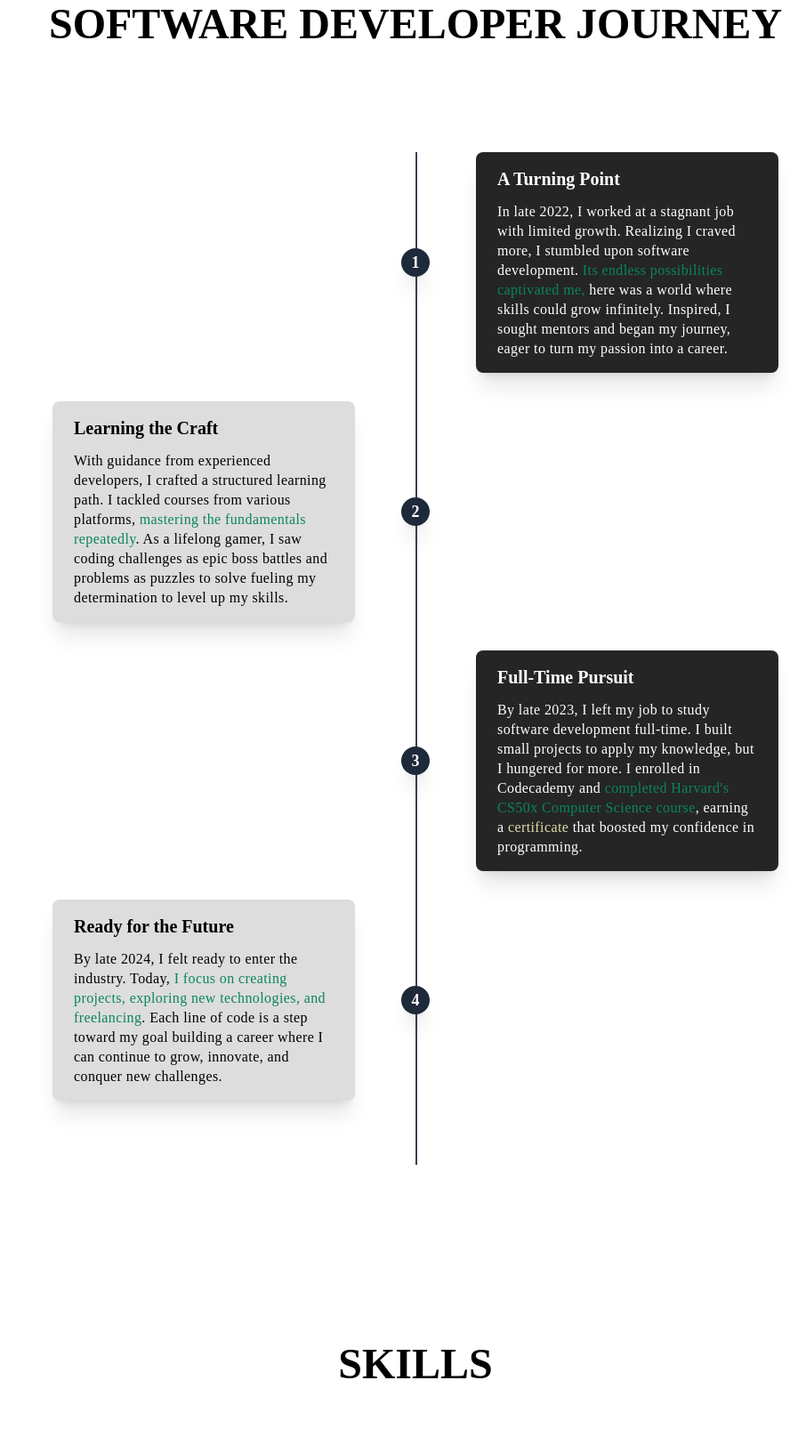
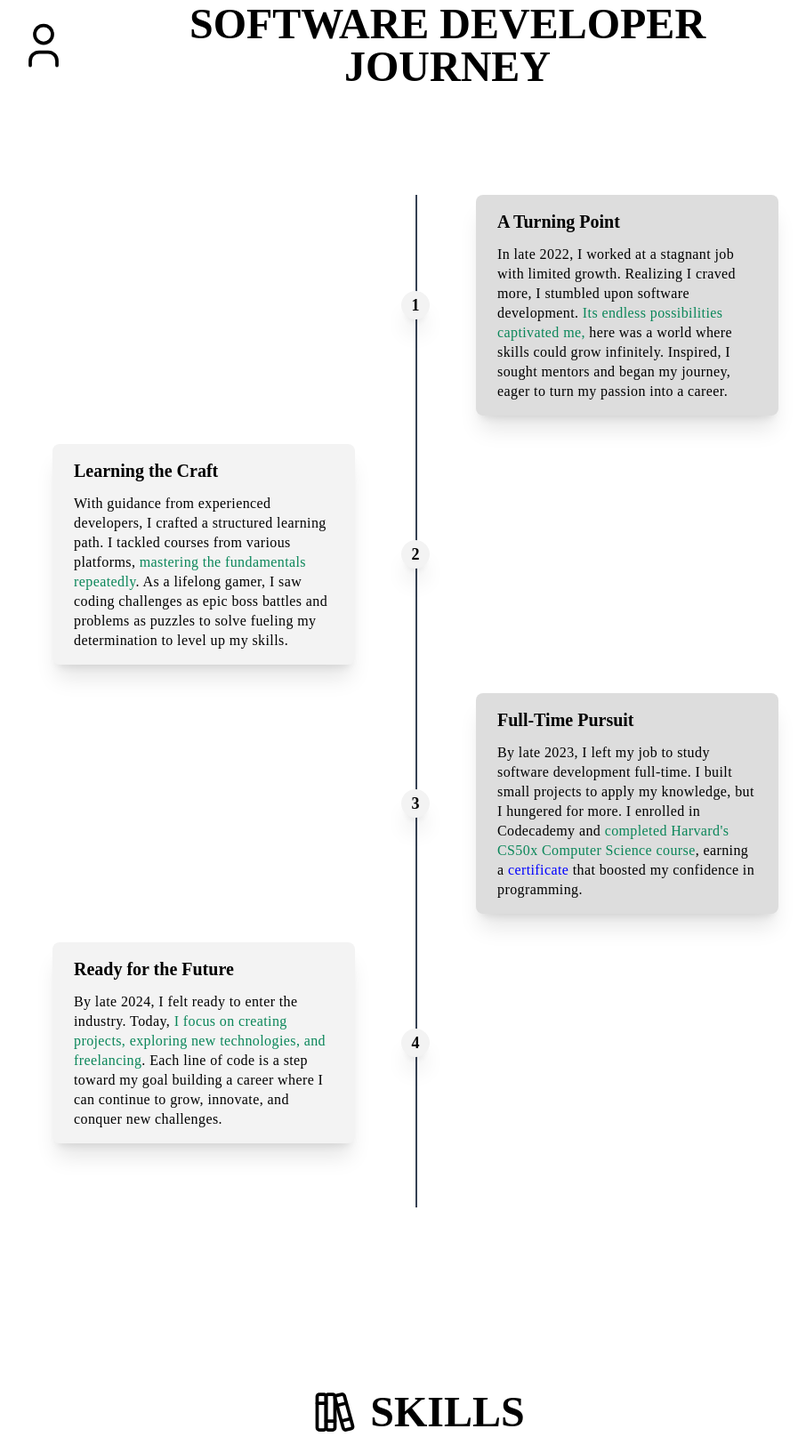
Before and after one commit to Lalz209/Portafolio-2, an Astro site: page / in a window 1280 px wide. Shown: the part 727-2360 px from the top of the page at 89% size, without its empty margins (173-1079 px from the left). Built offline with nearby package versions, Linux system fonts and the light colour scheme; Astro itself is replaced by a stand-in of ours.

Commit message:
fixed colors

```diff
--- a/src/components/Certificates.astro
+++ b/src/components/Certificates.astro
@@ -11,7 +11,17 @@ const certificates = [
 ];
 ---
 
-<h2 id="certificates" class="text-txt text-5xl text-center mb-30 font-bold">CERTIFICATES</h2>
+<div class="text-txt flex items-center mb-30 gap-3 justify-center">
+<svg xmlns="http://www.w3.org/2000/svg" viewBox="0 0 24 24" fill="none" stroke="currentColor" stroke-linecap="round" stroke-linejoin="round" width="60" height="60" stroke-width="1.5">
+  <path d="M15 15m-3 0a3 3 0 1 0 6 0a3 3 0 1 0 -6 0"></path>
+  <path d="M13 17.5v4.5l2 -1.5l2 1.5v-4.5"></path>
+  <path d="M10 19h-5a2 2 0 0 1 -2 -2v-10c0 -1.1 .9 -2 2 -2h14a2 2 0 0 1 2 2v10a2 2 0 0 1 -1 1.73"></path>
+  <path d="M6 9l12 0"></path>
+  <path d="M6 12l3 0"></path>
+  <path d="M6 15l2 0"></path>
+</svg>
+<h2 id="certificates" class="text-txt text-5xl text-center  font-bold">CERTIFICATES</h2>
+</div>
 <section class="certificates flex justify-center mb-50" data-certificates={JSON.stringify(certificates)}>
   {certificates.map((cert, index) => (
     <div class="certificate-card w-70 bg-nvbg p-4 rounded-lg shadow-md text-center">
--- a/src/components/Experience.astro
+++ b/src/components/Experience.astro
@@ -11,7 +11,15 @@ const experiences = [
 ---
 
 <section id="experience-section">
-<h2 id="experience"  class="text-txt text-5xl text-center mb-10 font-bold">EXPERIENCE</h2>
+  <div class="mb-10 text-txt flex justify-center items-center gap-3">
+  <svg xmlns="http://www.w3.org/2000/svg" viewBox="0 0 24 24" fill="none" stroke="currentColor" stroke-linecap="round" stroke-linejoin="round" width="60" height="60" stroke-width="1.5">
+    <path d="M3 7m0 2a2 2 0 0 1 2 -2h14a2 2 0 0 1 2 2v9a2 2 0 0 1 -2 2h-14a2 2 0 0 1 -2 -2z"></path>
+    <path d="M8 7v-2a2 2 0 0 1 2 -2h4a2 2 0 0 1 2 2v2"></path>
+    <path d="M12 12l0 .01"></path>
+    <path d="M3 13a20 20 0 0 0 18 0"></path>
+  </svg>
+<h2 id="experience"  class="text-txt text-5xl text-center  font-bold">EXPERIENCE</h2>
+</div>
 <div class="experience" data-experience={JSON.stringify(experiences)}>
   <ol class="relative mt-16">
     {experiences.map((exp) => (
--- a/src/components/Projects.astro
+++ b/src/components/Projects.astro
@@ -101,7 +101,14 @@ const projects = [
 ---
 
 <section id="projects-section">
-<h2 id="projects" class="text-txt text-5xl text-center mb-10 font-bold">PROJECTS</h2>
+  <div class="text-txt flex justify-center items-center gap-3 mb-10">
+  <svg xmlns="http://www.w3.org/2000/svg" viewBox="0 0 24 24" fill="none" stroke="currentColor" stroke-linecap="round" stroke-linejoin="round" width="60" height="60" stroke-width="1.5">
+    <path d="M7 8l-4 4l4 4"></path>
+    <path d="M17 8l4 4l-4 4"></path>
+    <path d="M14 4l-4 16"></path>
+  </svg>
+<h2 id="projects" class="text-txt text-5xl text-center  font-bold">PROJECTS</h2>
+</div>
 <div
   class="projects grid grid-cols-1 gap-10 mb-50 max-w-7xl mx-auto"
   data-projects={JSON.stringify(projects)}
--- a/src/components/Skills.astro
+++ b/src/components/Skills.astro
@@ -4,7 +4,18 @@
 
 <section id="skills-section">
 <div id="skills" class="bg-bg flex items-center gap-y-20 flex-col mb-50">
+  <div class="text-txt flex items-center gap-3">
+    <svg xmlns="http://www.w3.org/2000/svg" viewBox="0 0 24 24" fill="none" stroke="currentColor" stroke-linecap="round" stroke-linejoin="round" width="60" height="60" stroke-width="1.5">
+      <path d="M5 4m0 1a1 1 0 0 1 1 -1h2a1 1 0 0 1 1 1v14a1 1 0 0 1 -1 1h-2a1 1 0 0 1 -1 -1z"></path>
+      <path d="M9 4m0 1a1 1 0 0 1 1 -1h2a1 1 0 0 1 1 1v14a1 1 0 0 1 -1 1h-2a1 1 0 0 1 -1 -1z"></path>
+      <path d="M5 8h4"></path>
+      <path d="M9 16h4"></path>
+      <path d="M13.803 4.56l2.184 -.53c.562 -.135 1.133 .19 1.282 .732l3.695 13.418a1.02 1.02 0 0 1 -.634 1.219l-.133 .041l-2.184 .53c-.562 .135 -1.133 -.19 -1.282 -.732l-3.695 -13.418a1.02 1.02 0 0 1 .634 -1.219l.133 -.041z"></path>
+      <path d="M14 9l4 -1"></path>
+      <path d="M16 16l3.923 -.98"></path>
+    </svg>
   <h1 class="text-txt text-5xl font-bold">SKILLS</h1>
+</div>
   <div class="flex flex-col items-center gap-y-15">
     <h2 class="text-txt text-4xl">technologies I have worked with</h2>
     <div class="flex flex-col items-center text-center mb-30">
--- a/src/components/Welcome.astro
+++ b/src/components/Welcome.astro
@@ -3,28 +3,31 @@ const { modoInicial } = Astro.props;
 ---
 <section id="about-me-section">
 <div id="about-me" class="container bg-background mx-auto w-full h-full mt-50 mb-50">
-    <h2 class="text-txt text-5xl text-center mb-20 font-bold">SOFTWARE DEVELOPER JOURNEY</h2>
+  <div class="flex mb-20 items-center text-txt gap-3">
+  <svg xmlns="http://www.w3.org/2000/svg" viewBox="0 0 24 24" fill="none" stroke="currentColor" stroke-linecap="round" stroke-linejoin="round" width="60" height="60" stroke-width="1.5"> <path d="M8 7a4 4 0 1 0 8 0a4 4 0 0 0 -8 0"></path> <path d="M6 21v-2a4 4 0 0 1 4 -4h4a4 4 0 0 1 4 4v2"></path> </svg>
+    <h2 class="text-txt text-5xl text-center font-bold">SOFTWARE DEVELOPER JOURNEY</h2>
+  </div>
     <div class="relative wrap overflow-hidden p-10 h-full">
       <div class="border-2-2 absolute border-opacity-20 border-gray-700 h-full border" style="left: 50%"></div>
       <!-- right timeline -->
       <div class="mb-8 flex justify-between items-center w-full right-timeline">
         <div class="order-1 w-5/12"></div>
-        <div class="z-20 flex items-center order-1 bg-gray-800 shadow-xl w-8 h-8 rounded-full">
-          <h1 class="mx-auto font-semibold text-lg text-white">1</h1>
+        <div class="z-20 flex items-center order-1 bg-bg2 shadow-xl w-8 h-8 rounded-full">
+          <h1 class="mx-auto font-semibold text-lg text-txt">1</h1>
         </div>
         <div class="order-1 bg-bg1 rounded-lg shadow-xl w-5/12 px-6 py-4">
-          <h3 class="mb-3 font-bold text-white text-xl">A Turning Point</h3>
-          <p class="text-md leading-snug tracking-wide text-white text-opacity-100">In late 2022, I worked at a stagnant job with limited growth. Realizing I craved more, I stumbled upon software development. <span class="text-span">Its endless possibilities captivated me,</span> here was a world where skills could grow infinitely. Inspired, I sought mentors and began my journey, eager to turn my passion into a career.</p>
+          <h3 class="mb-3 font-bold text-txt text-xl">A Turning Point</h3>
+          <p class="text-md leading-snug tracking-wide text-txt text-opacity-100">In late 2022, I worked at a stagnant job with limited growth. Realizing I craved more, I stumbled upon software development. <span class="text-span">Its endless possibilities captivated me,</span> here was a world where skills could grow infinitely. Inspired, I sought mentors and began my journey, eager to turn my passion into a career.</p>
         </div>
       </div>
 
       <!-- left timeline -->
       <div class="mb-8 flex justify-between flex-row-reverse items-center w-full left-timeline">
         <div class="order-1 w-5/12"></div>
-        <div class="z-20 flex items-center order-1 bg-gray-800 shadow-xl w-8 h-8 rounded-full">
-          <h1 class="mx-auto text-white font-semibold text-lg">2</h1>
+        <div class="z-20 flex items-center order-1 bg-bg2 shadow-xl w-8 h-8 rounded-full">
+          <h1 class="mx-auto text-txt font-semibold text-lg">2</h1>
         </div>
-        <div class="order-1 bg-nvbg rounded-lg shadow-xl w-5/12 px-6 py-4">
+        <div class="order-1 bg-bg2 rounded-lg shadow-xl w-5/12 px-6 py-4">
           <h3 class="mb-3 font-bold text-txt text-xl">Learning the Craft</h3>
           <p class="text-md font-medium leading-snug tracking-wide text-txt text-opacity-100">With guidance from experienced developers, I crafted a structured learning path. I tackled courses from various platforms, <span class="text-span">mastering the fundamentals repeatedly</span>. As a lifelong gamer, I saw coding challenges as epic boss battles and problems as puzzles to solve fueling my determination to level up my skills.</p>
         </div>
@@ -33,22 +36,22 @@ const { modoInicial } = Astro.props;
       <!-- right timeline -->
       <div class="mb-8 flex justify-between items-center w-full right-timeline">
         <div class="order-1 w-5/12"></div>
-        <div class="z-20 flex items-center order-1 bg-gray-800 shadow-xl w-8 h-8 rounded-full">
-          <h1 class="mx-auto font-semibold text-lg text-white">3</h1>
+        <div class="z-20 flex items-center order-1 bg-bg2 shadow-xl w-8 h-8 rounded-full">
+          <h1 class="mx-auto font-semibold text-lg text-txt">3</h1>
         </div>
         <div class="order-1 bg-bg1 rounded-lg shadow-xl w-5/12 px-6 py-4">
-          <h3 class="mb-3 font-bold text-white text-xl">Full-Time Pursuit</h3>
-          <p class="text-md leading-snug tracking-wide text-white text-opacity-80">By late 2023, I left my job to study software development full-time</span>. I built small projects to apply my knowledge, but I hungered for more. I enrolled in Codecademy and <span class="text-span">completed Harvard's CS50x Computer Science course</span>, earning a <a href="https://cs50.harvard.edu/certificates/5c93c8a7-92a2-4e23-9980-67fe32de04d3" target="_blank" class="text-spanLink">certificate</a> that boosted my confidence in programming.</p>
+          <h3 class="mb-3 font-bold text-txt text-xl">Full-Time Pursuit</h3>
+          <p class="text-md leading-snug tracking-wide text-txt text-opacity-80">By late 2023, I left my job to study software development full-time</span>. I built small projects to apply my knowledge, but I hungered for more. I enrolled in Codecademy and <span class="text-span">completed Harvard's CS50x Computer Science course</span>, earning a <a href="https://cs50.harvard.edu/certificates/5c93c8a7-92a2-4e23-9980-67fe32de04d3" target="_blank" class="text-spanLink">certificate</a> that boosted my confidence in programming.</p>
         </div>
       </div>
 
       <!-- left timeline -->
       <div class="mb-8 flex justify-between flex-row-reverse items-center w-full left-timeline">
         <div class="order-1 w-5/12"></div>
-        <div class="z-20 flex items-center order-1 bg-gray-800 shadow-xl w-8 h-8 rounded-full">
-          <h1 class="mx-auto text-white font-semibold text-lg">4</h1>
+        <div class="z-20 flex items-center order-1 bg-bg2 shadow-xl w-8 h-8 rounded-full">
+          <h1 class="mx-auto text-txt font-semibold text-lg">4</h1>
         </div>
-        <div class="order-1 bg-nvbg rounded-lg shadow-xl w-5/12 px-6 py-4">
+        <div class="order-1 bg-bg2 rounded-lg shadow-xl w-5/12 px-6 py-4">
           <h3 class="mb-3 font-bold text-txt text-xl">Ready for the Future</h3>
           <p class="text-md font-medium leading-snug tracking-wide text-txt text-opacity-100">
             By late 2024, I felt ready to enter the industry. Today, <span class="text-span">I focus on creating projects, exploring new technologies, and freelancing</span>. Each line of code is a step toward my goal building a career where I can continue to grow, innovate, and conquer new challenges.</p>
--- a/src/styles/global.css
+++ b/src/styles/global.css
@@ -5,19 +5,20 @@
 @theme {
   /* Tema base: Web Light (predeterminado si no hay dark-mode) */
   --font-display: "Onest Variable", "sans-serif";
-  --color-background: #ffffff; /* white */
-  --color-txt: #000000; /* black */
-  --color-span: #0a8659; /* verde oscuro */
-  --color-2nd: #0000ff; /* azul puro */
-  --color-navbartxt: #a41818; /* rojo oscuro */
+
+
+  --color-background: #ffffff;
+  --color-txt: #000000;
+  --color-span: #0a8659;
+  --color-2nd: #0000ff;
+  --color-navbartxt: #a41818;
   --color-nvbg: #dddddd;
   --color-borders: #2c2c2c;
   --color-fter: #007acc;
-  --color-span1:;
-  --color-span2: ;
-  --color-spanLink: #dcdcaa;
-  --color-bg1:#252526;
-  --color-bg2:;
+  --color-spanLink: #0000ff;
+
+  --color-bg1: #dddddd;
+  --color-bg2: #f3f3f3;
 }
 
 /* Modo Web Claro */
@@ -34,6 +35,11 @@
   --color-navbartxt: #6A9955;
   --color-nvbg: #3c3c3c; /* verde oliva */
   --color-borders: #2c2c2c;
+  --color-spanLink: #dcdcaa;
+  --color-bg1: #252526;
+  --color-bg2: #3c3c3c;
+
+
 }
 
 /* Modo CV Claro */
```
